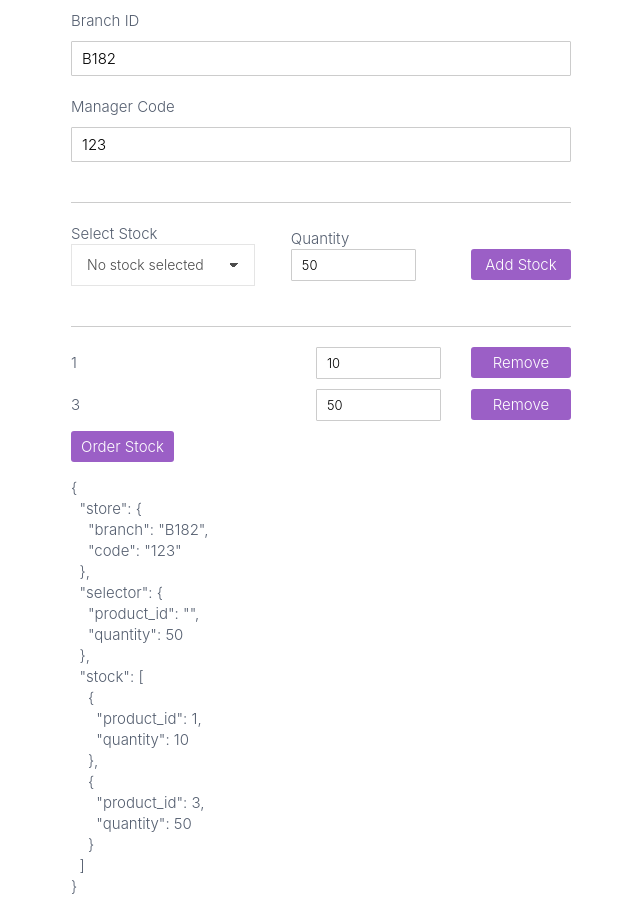
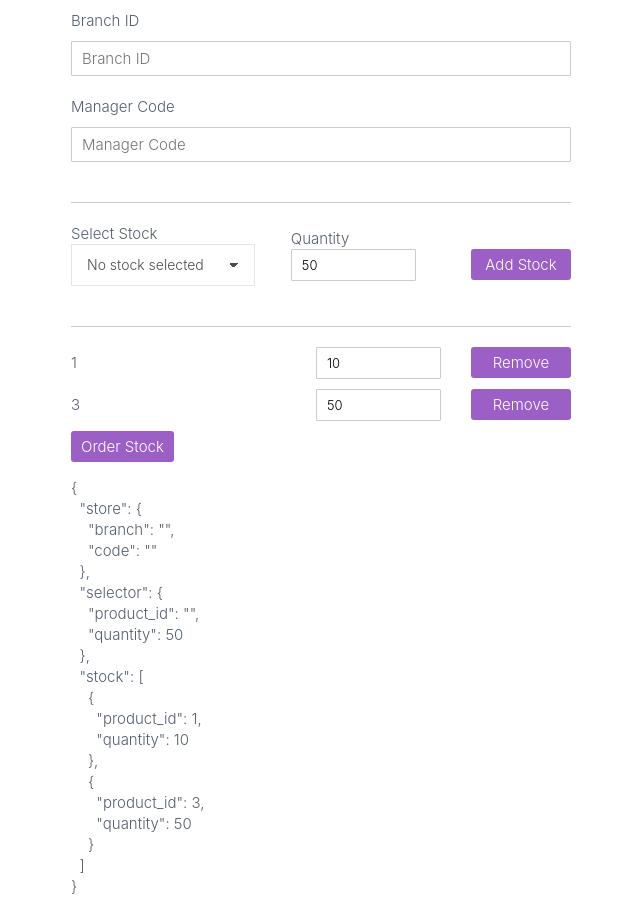
Before and after one commit to j-thebault/angular-advanced, an Angular app: page / in a window 1280 px wide. Shown: the whole page, without its empty margins (319-959 px from the left). Built offline with nearby package versions, Linux system fonts and the light colour scheme.

Commit message:
form builder

```diff
--- a/src/app/stock-inventory/containers/stock-inventory/stock-inventory.component.ts
+++ b/src/app/stock-inventory/containers/stock-inventory/stock-inventory.component.ts
@@ -1,5 +1,5 @@
 import {Component, OnInit} from '@angular/core';
-import {FormGroup, FormControl, FormArray} from '@angular/forms';
+import {FormGroup, FormBuilder, FormArray} from '@angular/forms';
 import {Product} from '../../models/product.interface';
 
 @Component({
@@ -35,19 +35,19 @@ export class StockInventoryComponent implements OnInit {
     {id: 5, price: 600, name: 'Apple Watch'}
   ];
 
-  form = new FormGroup({
-    store: new FormGroup({
-      branch: new FormControl('B182'),
-      code: new FormControl('123')
+  form = this.fb.group({
+    store: this.fb.group({
+      branch: '',
+      code: ''
     }),
     selector: this.createStock({}),
-    stock: new FormArray([
+    stock: this.fb.array([
       this.createStock({product_id: 1, quantity: 10}),
       this.createStock({product_id: 3, quantity: 50})
     ])
   });
 
-  constructor() {
+  constructor(private fb: FormBuilder) {
   }
 
   ngOnInit() {
@@ -59,9 +59,9 @@ export class StockInventoryComponent implements OnInit {
   }
 
   createStock(stock): FormGroup {
-    return new FormGroup({
-      product_id: new FormControl(parseInt(stock.product_id, 10) || ''),
-      quantity: new FormControl(stock.quantity || 50)
+    return this.fb.group({
+      product_id: parseInt(stock.product_id, 10) || '',
+      quantity: stock.quantity || 50
     });
   }
 
```
